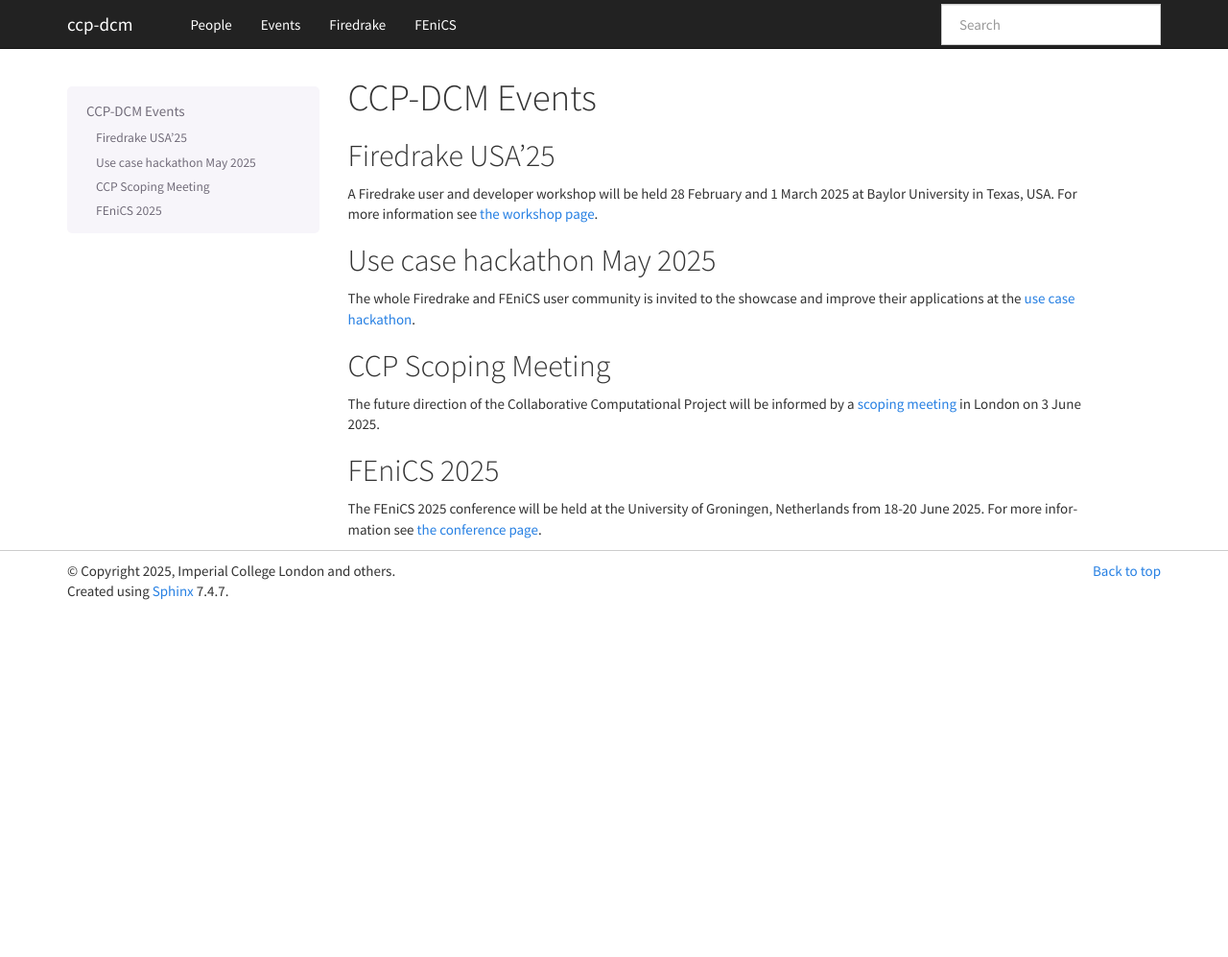
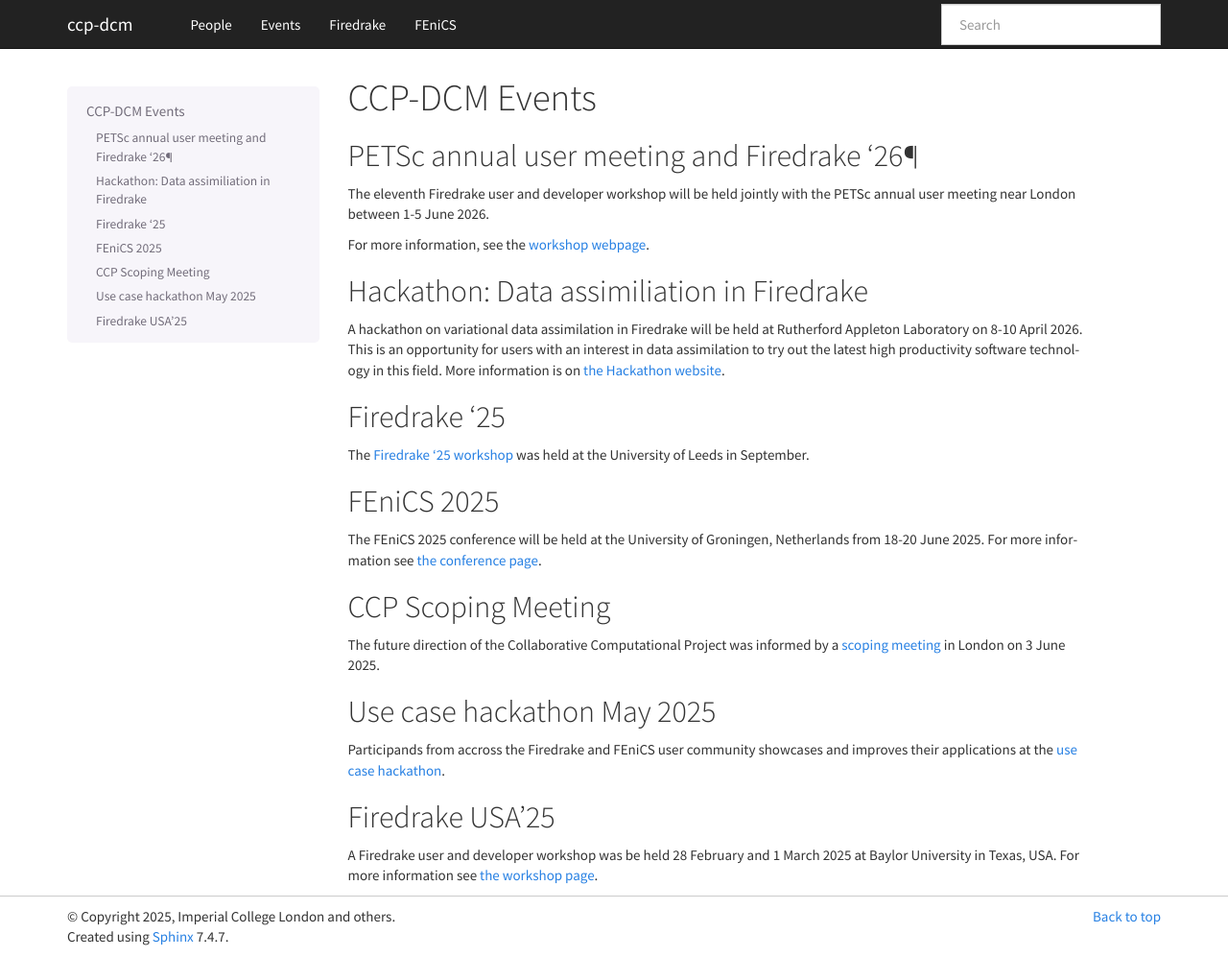
Before and after one commit to ccp-dcm/ccp-dcm.github.io, a Sphinx documentation site: the page built from source/events.rst, in a window 1280 px wide and 997 px high. Shown: the whole window at 96% size. Built offline with Sphinx 7.4.7, drawn with Linux system fonts in a browser that asks for light colours.

Commit message:
Update events pages

```diff
--- a/source/events.rst
+++ b/source/events.rst
@@ -3,27 +3,30 @@
 CCP-DCM Events
 ==============
 
-Firedrake USA'25
-----------------
+PETSc annual user meeting and Firedrake '26¶
+-------------------------------------------
 
-A Firedrake user and developer workshop will be held 28 February
-and 1 March 2025 at Baylor University in Texas, USA.  For more information
-see
-`the workshop page <https://www.firedrakeproject.org/firedrake_usa_25.html>`__.
+The eleventh Firedrake user and developer workshop will be held jointly with the PETSc annual user meeting near London between 1-5 June 2026.
 
-Use case hackathon May 2025
----------------------------
+For more information, see the `workshop webpage
+<https://www.firedrakeproject.org/firedrake_26.html>`__.
 
-The whole Firedrake and FEniCS user community is invited to the showcase and
-improve their applications at the :doc:`use case hackathon <exeter_hackathon>`.
+Hackathon: Data assimiliation in Firedrake
+------------------------------------------
 
-CCP Scoping Meeting
--------------------
+A hackathon on variational data assimilation in Firedrake will be held at
+Rutherford Appleton Laboratory on 8-10 April 2026. This is an opportunity for
+users with an interest in data assimilation to try out the latest high
+productivity software technology in this field. More information is on `the
+Hackathon website
+<https://www.numerical.rl.ac.uk/events/hackathon-data-assimilation-in-firedrake/>`__.
 
-The future direction of the Collaborative Computational Project will be
-informed by a :doc:`scoping meeting <scoping_meeting>` in London on 3 June
-2025.
+Firedrake '25
+-------------
 
+The `Firedrake '25 workshop
+<https://www.firedrakeproject.org/firedrake_25.html>`__ was held at the
+University of Leeds in September.
 
 FEniCS 2025
 -----------
@@ -31,3 +34,25 @@ FEniCS 2025
 The FEniCS 2025 conference will be held at the University of Groningen,
 Netherlands from 18-20 June 2025. For more information see `the conference page
 <https://fenicsproject.org/fenics-2025/>`__.
+
+CCP Scoping Meeting
+-------------------
+
+The future direction of the Collaborative Computational Project was
+informed by a :doc:`scoping meeting <scoping_meeting>` in London on 3 June
+2025.
+
+Use case hackathon May 2025
+---------------------------
+
+Participands from accross the Firedrake and FEniCS user community showcases and
+improves their applications at the :doc:`use case hackathon
+<exeter_hackathon>`.
+
+Firedrake USA'25
+----------------
+
+A Firedrake user and developer workshop was be held 28 February
+and 1 March 2025 at Baylor University in Texas, USA.  For more information
+see
+`the workshop page <https://www.firedrakeproject.org/firedrake_usa_25.html>`__.
```
